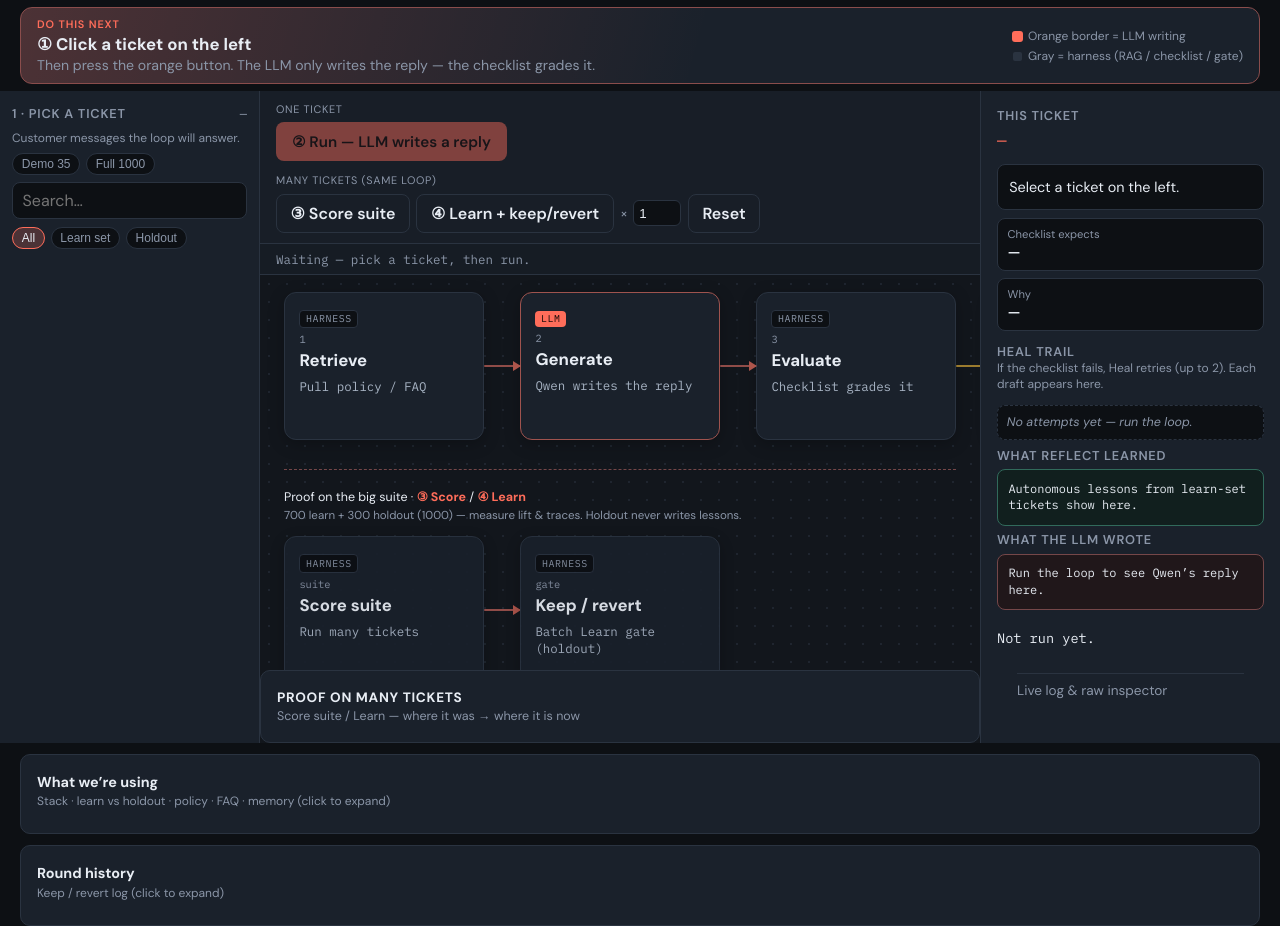
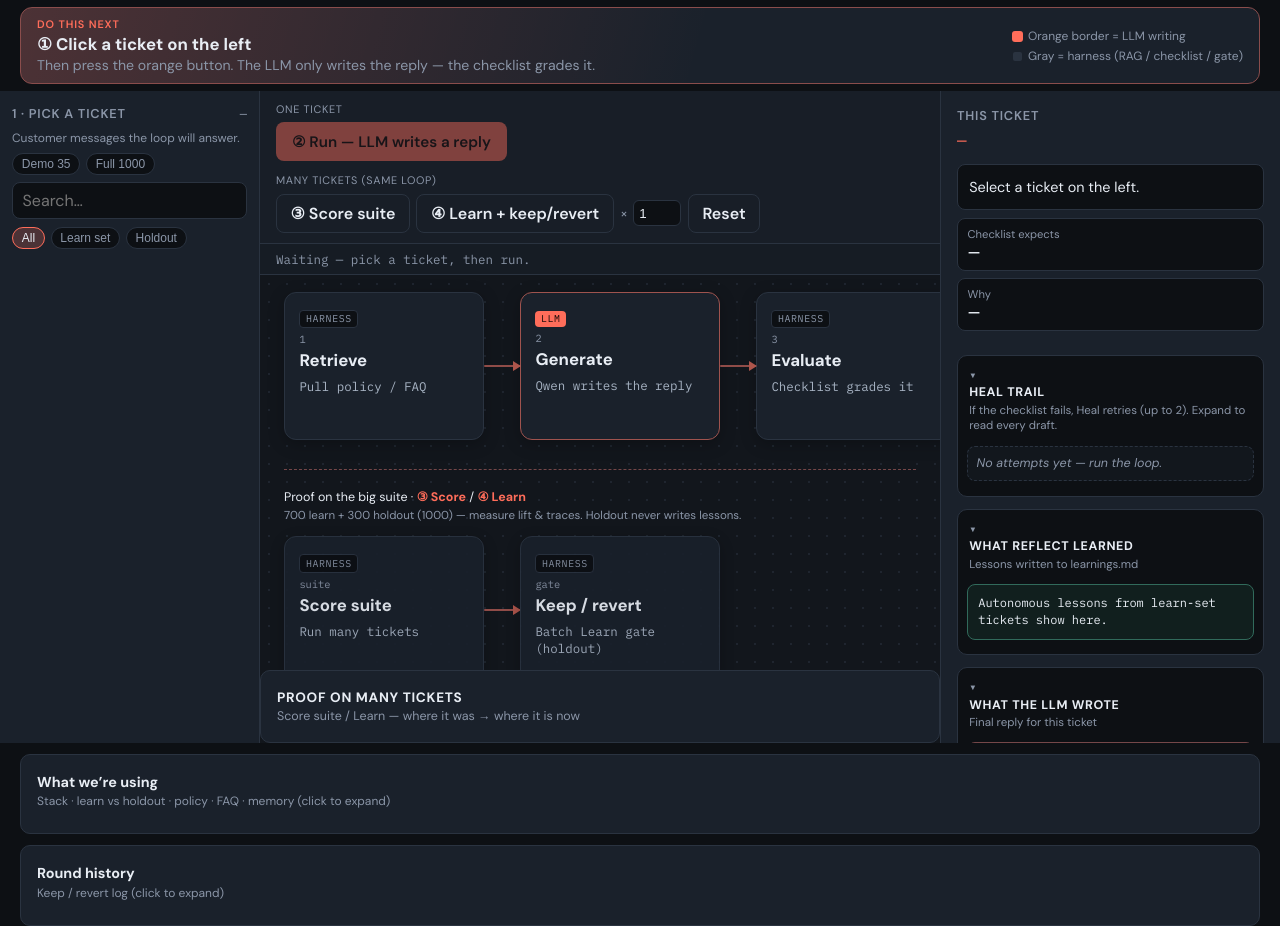
Before and after one commit to manasv20/self-improving-ai-agent-workshop, a Flask app: template parcelco/templates/dashboard.html in a window 1280 px wide. Shown: the part 64-990 px from the top of the page. Run offline with Flask 3, Linux system fonts and the light colour scheme; the template is opened without the code that fills it, so the values that code supplies are empty.

Commit message:
Make right-rail Heal trail and drafts expandable
Show full attempt drafts and Reflect/LLM panels so demo viewers can read every heal rewrite without clipping.

Co-authored-by: Cursor <cursoragent@cursor.com>

```diff
--- a/parcelco/static/css/dashboard.css
+++ b/parcelco/static/css/dashboard.css
@@ -323,8 +323,8 @@ body {
   font-family: var(--mono);
   font-size: 0.75rem;
   line-height: 1.4;
-  max-height: 28vh;
-  overflow: auto;
+  max-height: none;
+  overflow: visible;
   background: color-mix(in srgb, var(--accent) 8%, var(--bg));
   border: 1px solid color-mix(in srgb, var(--accent) 35%, var(--line));
   border-radius: 8px;
@@ -334,7 +334,43 @@ body {
 .reflect-draft {
   background: color-mix(in srgb, var(--good) 8%, var(--bg));
   border-color: color-mix(in srgb, var(--good) 35%, var(--line));
-  max-height: 18vh;
+  max-height: none;
+}
+
+.rail-panel {
+  margin: 0.75rem 0 0;
+  border: 1px solid var(--line);
+  border-radius: 10px;
+  background: var(--bg);
+  padding: 0.35rem 0.55rem 0.55rem;
+}
+.rail-panel-summary {
+  cursor: pointer;
+  list-style: none;
+  display: flex;
+  flex-direction: column;
+  gap: 0.15rem;
+  padding: 0.35rem 0.15rem;
+}
+.rail-panel-summary::-webkit-details-marker { display: none; }
+.rail-panel-summary::before {
+  content: "▸ ";
+  color: var(--muted);
+  font-family: var(--mono);
+  font-size: 0.75rem;
+}
+.rail-panel[open] > .rail-panel-summary::before { content: "▾ "; }
+.rail-panel-summary strong {
+  color: var(--ink);
+  font-size: 0.78rem;
+  text-transform: uppercase;
+  letter-spacing: 0.05em;
+}
+.rail-panel-summary span {
+  color: var(--muted);
+  font-size: 0.72rem;
+  font-weight: 400;
+  line-height: 1.35;
 }
 .more-details, .knowledge-card, .history-card {
   margin: 0.65rem 1.25rem;
@@ -362,7 +398,7 @@ body {
 
 .workspace {
   display: grid;
-  grid-template-columns: 260px 1fr 300px;
+  grid-template-columns: 260px 1fr 340px;
   height: calc(100vh - 148px);
   min-height: 520px;
 }
@@ -711,12 +747,6 @@ body {
   0%, 100% { transform: translateY(0); }
   50% { transform: translateY(-3px); }
 }
-.heal-timeline li.pending {
-  border-style: dashed;
-  border-color: color-mix(in srgb, var(--warn) 55%, var(--line));
-  color: var(--ink);
-}
-.heal-timeline .ht-head .warn { color: var(--warn); }
 
 /* Detail */
 .ticket-id-line { margin: 0.35rem 0; }
@@ -748,39 +778,92 @@ body {
   list-style: none;
   margin: 0.4rem 0 0;
   padding: 0;
-  max-height: 28vh;
-  overflow: auto;
+  max-height: none;
+  overflow: visible;
 }
 .heal-timeline li {
   border: 1px solid var(--line);
   border-radius: 8px;
-  padding: 0.5rem 0.55rem;
+  padding: 0;
   margin-bottom: 0.4rem;
-  background: var(--bg);
+  background: color-mix(in srgb, var(--panel) 40%, var(--bg));
   font-size: 0.78rem;
   line-height: 1.35;
+  overflow: hidden;
 }
 .heal-timeline li.pass { border-color: color-mix(in srgb, var(--good) 45%, var(--line)); }
 .heal-timeline li.fail { border-color: color-mix(in srgb, var(--bad) 45%, var(--line)); }
+.heal-timeline li.pending {
+  padding: 0.5rem 0.55rem;
+  border-style: dashed;
+  border-color: color-mix(in srgb, var(--warn) 55%, var(--line));
+  color: var(--ink);
+}
 .heal-timeline .ht-head {
   display: flex;
   justify-content: space-between;
+  gap: 0.5rem;
   font-family: var(--mono);
   font-size: 0.7rem;
-  margin-bottom: 0.25rem;
+  width: 100%;
 }
 .heal-timeline .ht-head .ok { color: var(--good); }
 .heal-timeline .ht-head .bad { color: var(--bad); }
-.heal-timeline .ht-draft {
-  margin: 0.35rem 0 0;
+.heal-timeline .ht-head .warn { color: var(--warn); }
+.attempt-panel { padding: 0; }
+.attempt-summary {
+  cursor: pointer;
+  list-style: none;
+  padding: 0.5rem 0.55rem;
+  display: flex;
+  flex-direction: column;
+  gap: 0.3rem;
+}
+.attempt-summary::-webkit-details-marker { display: none; }
+.attempt-summary::before {
+  content: "▸ ";
+  color: var(--muted);
+  font-family: var(--mono);
+  font-size: 0.7rem;
+}
+.attempt-panel[open] > .attempt-summary::before { content: "▾ "; }
+.attempt-preview {
   color: var(--muted);
   font-family: var(--mono);
   font-size: 0.68rem;
+  white-space: nowrap;
+  overflow: hidden;
+  text-overflow: ellipsis;
+}
+.attempt-body {
+  padding: 0.45rem 0.55rem 0.55rem;
+  border-top: 1px solid var(--line);
+}
+.attempt-why {
+  margin: 0.25rem 0 0.4rem;
+  color: #c5ced9;
+  font-size: 0.72rem;
+}
+.heal-timeline .ht-draft {
+  margin: 0.35rem 0 0;
+  color: #e8edf4;
+  font-family: var(--mono);
+  font-size: 0.72rem;
   white-space: pre-wrap;
-  max-height: 4.8em;
-  overflow: hidden;
+  word-break: break-word;
+  max-height: none;
+  overflow: visible;
+  background: var(--bg);
+  border: 1px solid var(--line);
+  border-radius: 6px;
+  padding: 0.5rem;
 }
-.heal-timeline .empty { color: var(--muted); font-style: italic; border-style: dashed; }
+.heal-timeline .empty {
+  color: var(--muted);
+  font-style: italic;
+  border-style: dashed;
+  padding: 0.5rem 0.55rem;
+}
 
 .result-line { font-family: var(--mono); font-size: 0.85rem; }
 .result-line.pass { color: var(--good); }
--- a/parcelco/static/js/dashboard.js
+++ b/parcelco/static/js/dashboard.js
@@ -210,6 +210,19 @@
     if (n) n.textContent = text;
   }
 
+  function openRailPanel(id) {
+    const panel = el(id);
+    if (panel) panel.open = true;
+  }
+
+  function escapeHtml(s) {
+    return String(s || "")
+      .replace(/&/g, "&amp;")
+      .replace(/</g, "&lt;")
+      .replace(/>/g, "&gt;")
+      .replace(/"/g, "&quot;");
+  }
+
   function setHealingPulse(on) {
     const node = document.querySelector('.node[data-node="heal"]');
     if (node) node.classList.toggle("healing", !!on);
@@ -221,19 +234,20 @@
     const list = attempts || [];
     if (!list.length) {
       ol.innerHTML = `<li class="empty">No attempts yet — run the loop.</li>`;
-      setHealStatus("If the checklist fails, Heal retries (up to 2). Each draft appears here.");
+      setHealStatus("If the checklist fails, Heal retries (up to 2). Expand to read every draft.");
       setHealingPulse(false);
       return;
     }
+    openRailPanel("panel-heal");
     const healsUsed = list.filter((a) => (a.heal_count_before || 0) > 0).length;
     const last = list[list.length - 1];
     const pending = opts && opts.willHeal;
     setHealStatus(
       pending
-        ? `FAIL on attempt ${last.attempt} — Heal is retrying with the checklist error…`
+        ? `FAIL on attempt ${last.attempt} — Heal is retrying… (${list.length} so far)`
         : last.passed
-          ? `PASS after ${list.length} attempt(s)${healsUsed ? ` · ${healsUsed} heal rewrite(s)` : " · no heal needed"}.`
-          : `Still FAIL after ${list.length} attempt(s)${healsUsed ? ` · ${healsUsed} heal(s) used` : ""} · max heals reached or stopped.`
+          ? `PASS after ${list.length} attempt(s)${healsUsed ? ` · ${healsUsed} heal rewrite(s)` : " · no heal needed"}`
+          : `Still FAIL after ${list.length} attempt(s)${healsUsed ? ` · ${healsUsed} heal(s) used` : ""} · max heals`
     );
     setHealingPulse(!!pending);
     for (const a of list) {
@@ -248,14 +262,23 @@
         ? `forbidden: ${(a.forbidden_hits || []).join(", ")}`
         : "";
       const why = [a.details, miss, forbid].filter(Boolean).join(" · ");
+      const draft = a.draft || "";
+      const preview = draft.length > 120 ? `${draft.slice(0, 120)}…` : draft;
       li.innerHTML = `
-        <div class="ht-head">
-          <span>${label}</span>
-          <span class="${a.passed ? "ok" : "bad"}">${a.passed ? "PASS" : "FAIL"}</span>
-        </div>
-        <div>action ${a.detected_action || "?"} → want ${a.expected_action || "?"}</div>
-        <div>${why || "—"}</div>
-        <pre class="ht-draft">${(a.draft || "").slice(0, 280)}</pre>`;
+        <details class="attempt-panel" ${a === last ? "open" : ""}>
+          <summary class="attempt-summary">
+            <span class="ht-head">
+              <span>${escapeHtml(label)}</span>
+              <span class="${a.passed ? "ok" : "bad"}">${a.passed ? "PASS" : "FAIL"}</span>
+            </span>
+            <span class="attempt-preview">${escapeHtml(preview || "—")}</span>
+          </summary>
+          <div class="attempt-body">
+            <div>action ${escapeHtml(a.detected_action || "?")} → want ${escapeHtml(a.expected_action || "?")}</div>
+            <div class="attempt-why">${escapeHtml(why || "—")}</div>
+            <pre class="ht-draft expanded">${escapeHtml(draft)}</pre>
+          </div>
+        </details>`;
       ol.appendChild(li);
     }
     if (pending) {
@@ -442,6 +465,7 @@
       if (ev.inspector && ev.inspector.lesson) {
         const box = el("reflect-lesson");
         if (box) box.textContent = ev.inspector.lesson;
+        openRailPanel("panel-reflect");
       }
     }
 
@@ -449,6 +473,7 @@
       const box = el("reflect-lesson");
       if (box) box.textContent = ev.inspector.autonomous_lesson;
       setNodeBody("reflect", "Lesson written → learnings.md");
+      openRailPanel("panel-reflect");
     }
 
     if (ev.type === "ticket_eval") {
@@ -463,7 +488,10 @@
       el("result-line").className = `result-line ${ev.passed ? "pass" : "fail"}`;
       if (ev.attempts) renderHealTimeline(ev.attempts, { willHeal });
       else if (ev.attempt) renderHealTimeline([ev.attempt], { willHeal });
-      if (ev.attempt && ev.attempt.draft) el("llm-draft").textContent = ev.attempt.draft;
+      if (ev.attempt && ev.attempt.draft) {
+        el("llm-draft").textContent = ev.attempt.draft;
+        openRailPanel("panel-draft");
+      }
       if (willHeal) {
         highlightNode("heal");
         setNodeBody("heal", "Queued — LLM will rewrite with checklist errors");
@@ -493,6 +521,7 @@
       if (ev.inspector.draft) {
         el("llm-draft").textContent = ev.inspector.draft;
         setNodeBody("generate", String(ev.inspector.draft).slice(0, 120));
+        openRailPanel("panel-draft");
       }
       if (ev.inspector.retrieved) {
         const docs = ev.inspector.retrieved;
--- a/parcelco/templates/dashboard.html
+++ b/parcelco/templates/dashboard.html
@@ -190,21 +190,35 @@
         <div><span>Why</span><strong id="sel-notes">—</strong></div>
       </div>
 
-      <h2 class="mt">Heal trail</h2>
-      <p class="rail-help" id="heal-status">If the checklist fails, Heal retries (up to 2). Each draft appears here.</p>
+      <details class="rail-panel" id="panel-heal" open>
+        <summary class="rail-panel-summary">
+          <strong>Heal trail</strong>
+          <span id="heal-status">If the checklist fails, Heal retries (up to 2). Expand to read every draft.</span>
+        </summary>
         <ol id="heal-timeline" class="heal-timeline">
           <li class="empty">No attempts yet — run the loop.</li>
         </ol>
+      </details>
 
-      <h2 class="mt">What Reflect learned</h2>
+      <details class="rail-panel" id="panel-reflect" open>
+        <summary class="rail-panel-summary">
+          <strong>What Reflect learned</strong>
+          <span>Lessons written to learnings.md</span>
+        </summary>
         <pre id="reflect-lesson" class="llm-draft reflect-draft">Autonomous lessons from learn-set tickets show here.</pre>
+      </details>
 
-      <h2 class="mt">What the LLM wrote</h2>
+      <details class="rail-panel" id="panel-draft" open>
+        <summary class="rail-panel-summary">
+          <strong>What the LLM wrote</strong>
+          <span>Final reply for this ticket</span>
+        </summary>
         <pre id="llm-draft" class="llm-draft">Run the loop to see Qwen’s reply here.</pre>
         <p id="result-line" class="result-line">Not run yet.</p>
         <p id="lf-inspector-link-wrap" class="lf-link" hidden>
           <a id="lf-inspector-link" href="#" target="_blank" rel="noopener">Open LangFuse trace ↗</a>
         </p>
+      </details>
 
       <details class="more-details">
         <summary>Live log &amp; raw inspector</summary>
--- a/parcelco/web/app.py
+++ b/parcelco/web/app.py
@@ -275,7 +275,7 @@ def _publish_ticket_result(ticket, result, reflected: dict | None = None) -> Non
         "autonomous": reflected,
     }
     if reflected.get("lesson"):
-        inspector["autonomous_lesson"] = reflected["lesson"][:1200]
+        inspector["autonomous_lesson"] = reflected["lesson"]
 
     publish(
         {
```
Lines whose indentation alone changed are shown as unchanged.
